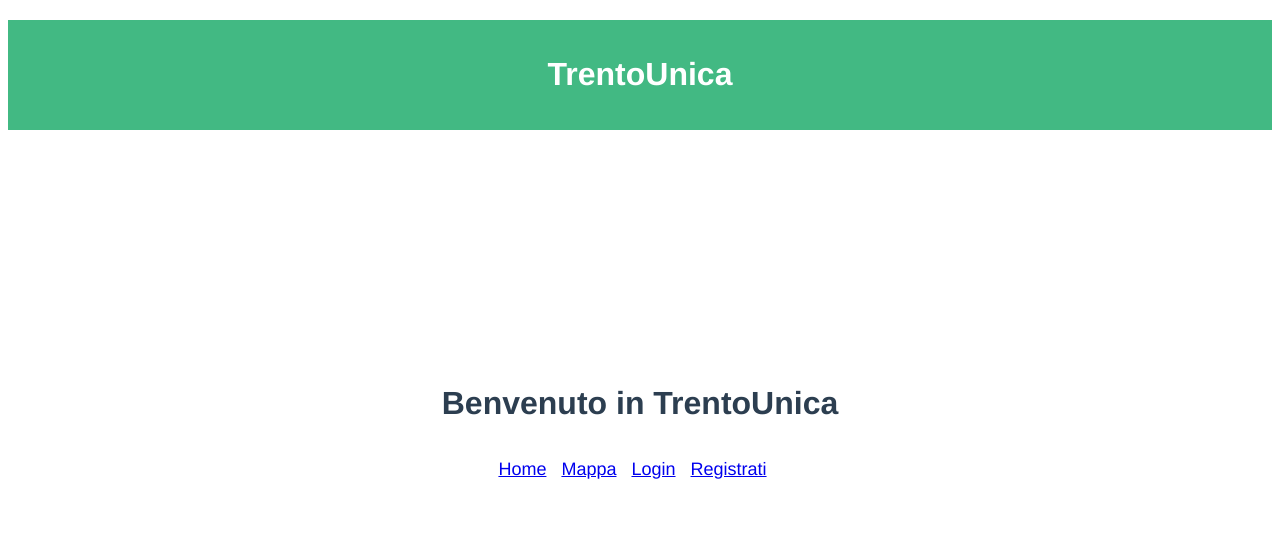
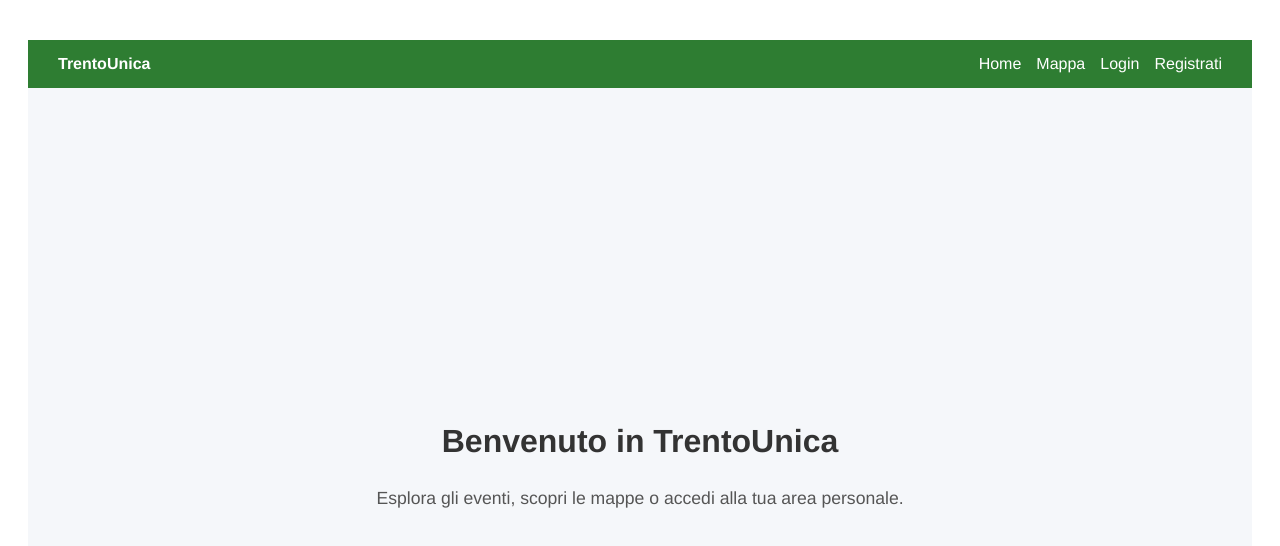
Before and after one commit to niccolocristoforetti/TrentoUnica, a Vue app in the folder trentounica-frontend/: page / in a window 1280 px wide. Shown: the top 546 px of the page. Built offline with nearby package versions, Linux system fonts and the light colour scheme; no server answers; what @fawmi/vue-google-maps would draw is missing.

Commit message:
modificato parte frontend della home

```diff
--- a/trentounica-frontend/src/App.vue
+++ b/trentounica-frontend/src/App.vue
@@ -1,8 +1,5 @@
 <template>
   <div id="app">
-    <header>
-      <h1>TrentoUnica</h1>
-    </header>
     <main>
       <router-view />
     </main>
--- a/trentounica-frontend/src/views/Home.vue
+++ b/trentounica-frontend/src/views/Home.vue
@@ -1,8 +1,11 @@
 <template>
-  <div>
-    <h1>Benvenuto {{ userName }} in TrentoUnica</h1>
-    <nav>
-      <ul>
+  <div class="container">
+    <!-- Navbar compatta -->
+    <nav class="navbar">
+      <div class="nav-left">
+        <strong>TrentoUnica</strong>
+      </div>
+      <ul class="nav-links">
         <li><router-link to="/">Home</router-link></li>
         <li><router-link to="/MapLocation">Mappa</router-link></li>
         <li v-if="!isAuthenticated"><router-link to="/login">Login</router-link></li>
@@ -12,12 +15,21 @@
         <li v-if="role === 'organizer'"><router-link to="/organizer/create-event">Crea Evento</router-link></li>
         <li v-if="role === 'admin'"><router-link to="/admin/dashboard">Dashboard Admin</router-link></li>
         <li v-if="isAuthenticated"><router-link to="/searchbar">Cerca Eventi</router-link></li>
-        <li v-if="isAuthenticated"><router-link to="/Appcalendar">Calendario Eventi</router-link></li>
+        <li v-if="isAuthenticated"><router-link to="/Appcalendar">Calendario</router-link></li>
       </ul>
+      <div v-if="isAuthenticated">
+        <button @click="logout" class="logout-btn">Logout</button>
+      </div>
     </nav>
-    <button v-if="isAuthenticated" @click="logout">Logout</button>
+
+    <!-- Contenuto principale -->
+    <main class="welcome-section">
+      <h1>Benvenuto {{ userName }} in TrentoUnica</h1>
+      <p>Esplora gli eventi, scopri le mappe o accedi alla tua area personale.</p>
+    </main>
   </div>
 </template>
+
 
 <script>
 export default {
@@ -31,12 +43,9 @@ export default {
   },
   methods: {
     logout() {
-      // Rimuovi i dati dal localStorage
       localStorage.removeItem('token');
       localStorage.removeItem('role');
       localStorage.removeItem('name');
-
-      // Aggiorna lo stato locale
       this.isAuthenticated = false;
       this.userName = "";
       this.role = "";
@@ -46,38 +55,75 @@ export default {
 </script>
 
 <style scoped>
-div {
+.container {
+  min-height: 100vh;
   display: flex;
   flex-direction: column;
+  background-color: #f5f7fa;
+}
+
+/* Navbar */
+.navbar {
+  display: flex;
+  justify-content: space-between;
   align-items: center;
+  background-color: #2e7d32;
+  color: white;
+  padding: 15px 30px;
+  flex-wrap: wrap;
+}
+
+.nav-links {
+  display: flex;
+  flex-wrap: wrap;
+  gap: 15px;
+  list-style: none;
+  padding: 0;
+  margin: 0;
+}
+
+.nav-links li a {
+  color: white;
+  text-decoration: none;
+  font-weight: 500;
+}
+
+.nav-links li a:hover {
+  text-decoration: underline;
+}
+
+.logout-btn {
+  background-color: #c62828;
+  border: none;
+  color: white;
+  padding: 8px 16px;
+  border-radius: 6px;
+  cursor: pointer;
+}
+
+.logout-btn:hover {
+  background-color: #b71c1c;
+}
+
+/* Contenuto centrale */
+.welcome-section {
+  flex-grow: 1;
+  display: flex;
+  flex-direction: column;
   justify-content: center;
-  height: 70vh;
+  align-items: center;
+  padding: 60px 20px;
   text-align: center;
 }
 
-nav ul {
-  display: flex;
-  justify-content: center;
-  list-style: none;
-  padding: 0;
+.welcome-section h1 {
+  font-size: 2rem;
+  margin-bottom: 10px;
+  color: #333;
 }
 
-nav ul li {
-  display: inline-block;
-  margin-right: 15px;
-  font-size: 18px;
-}
-
-nav ul li.search-bar {
-  margin-left: auto;
-}
-
-button {
-  margin-top: 15px;
-  padding: 10px 20px;
-  background-color: #f44336;
-  color: #fff;
-  border: none;
-  cursor: pointer;
+.welcome-section p {
+  font-size: 1.1rem;
+  color: #555;
 }
 </style>
```
